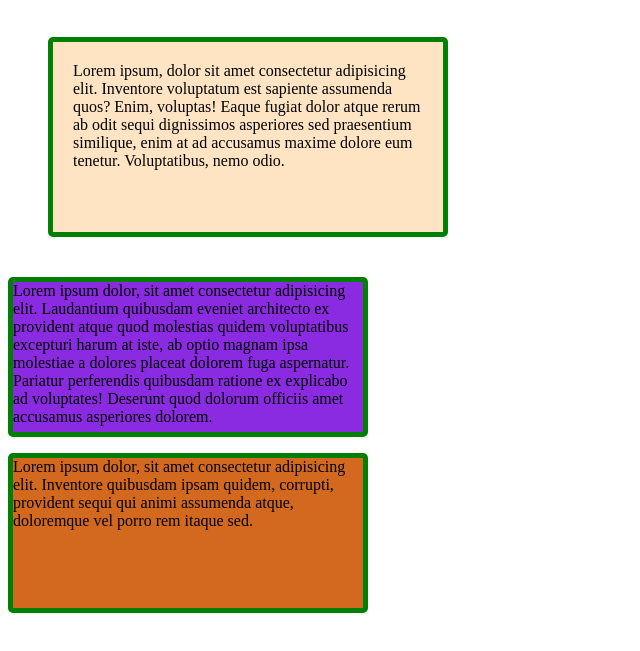
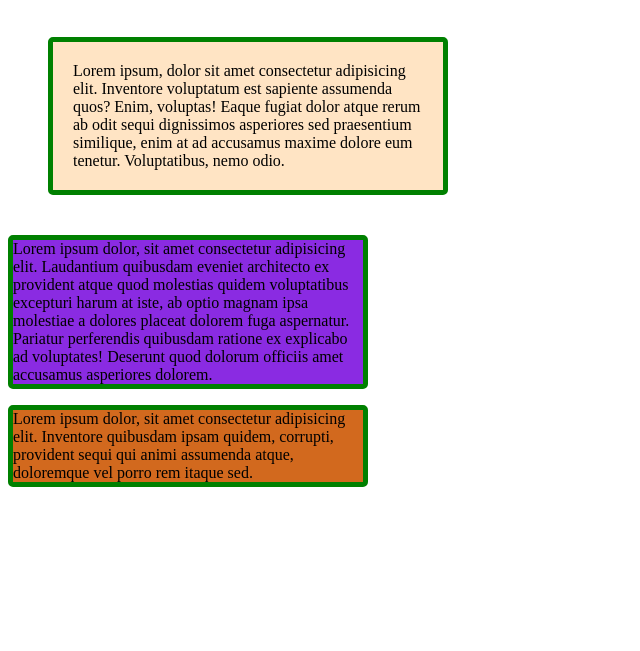
Before and after one commit to zahidhu123/product-catalog, a plain HTML site: page lecture15/index.html in a window 1280 px wide. Shown: the part 71-722 px from the top of the page, without its empty margins (0-640 px from the left). Drawn offline with Linux system fonts and the light colour scheme.

Commit message:
lecture15-contents

```diff
--- a/lecture15/index.html
+++ b/lecture15/index.html
@@ -30,7 +30,7 @@
             border: solid green 5px;
             border-radius: 5px;
             width: 350px;
-            height: 150px;
+
             padding: 20px;
             margin: 40px;
         }
@@ -39,7 +39,7 @@
             border: solid green 5px;
             border-radius: 5px;
             width: 350px;
-            height: 150px;
+
         }
 
         .thirdPara{
@@ -47,7 +47,7 @@
             border: solid green 5px;
             border-radius: 5px;
             width: 350px;
-            height: 150px;
+
         }
 
         /* span{
@@ -57,6 +57,7 @@
             width: 300px;
             height: 200px;
         } */
+
     </style>
 
 </head>
```
